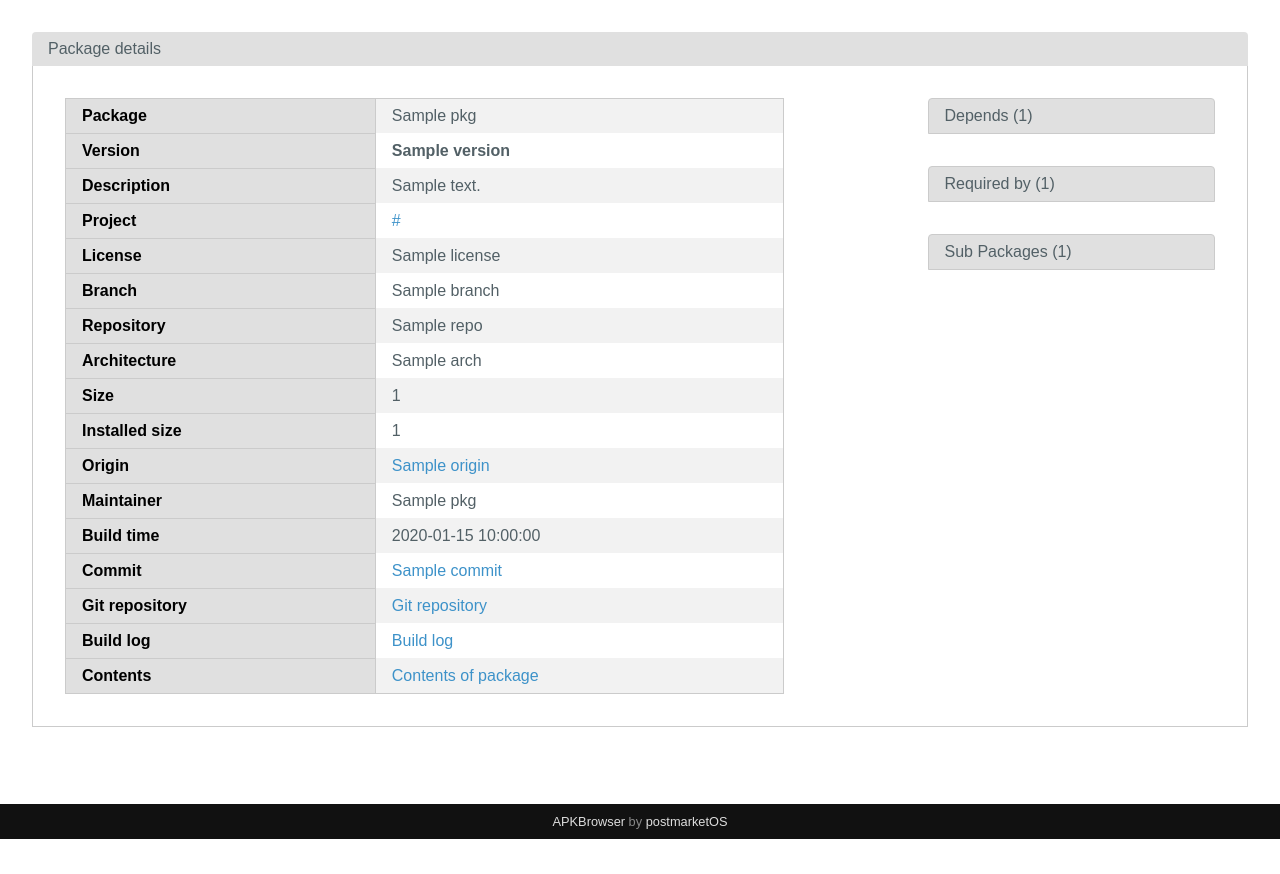
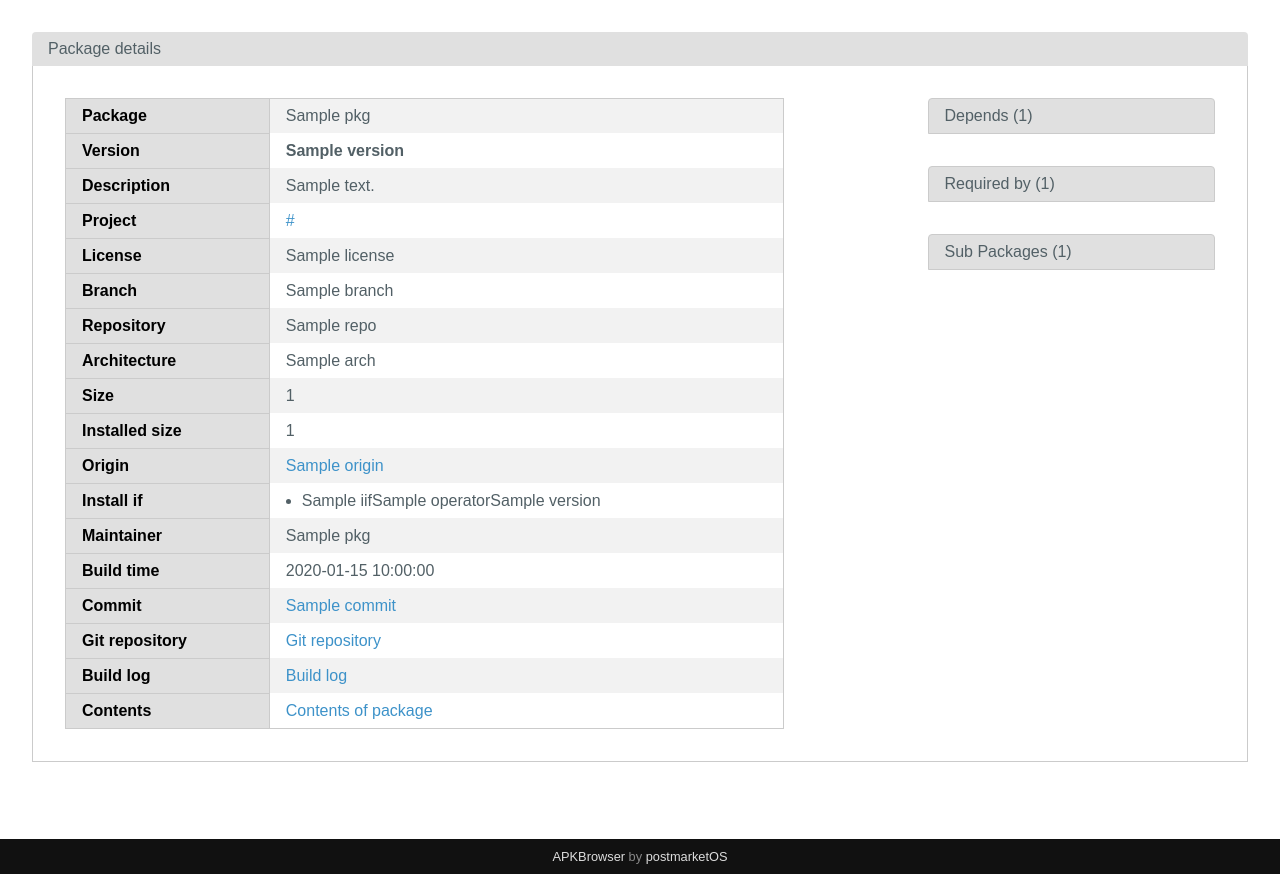
Before and after one commit to chimera-linux/apkbrowser, a Flask app: template templates/package.html in a window 1280 px wide. Shown: the part 169-1043 px from the top of the page. Before the commit the page ends 1008 px from the top, so only its background shows below. Run offline with Flask 2, Linux system fonts and the light colour scheme; the template is opened without the code that fills it: most values are stand-ins (such as "Sample title", 1, 10 or a date in 2020); grey boxes marked "Sample" are stand-in pictures.

Commit message:
Display install_if information if available

```diff
--- a/app.py
+++ b/app.py
@@ -232,6 +232,26 @@ def get_subpackages(branch, repo, package_id, arch):
     return result
 
 
+def get_install_if(branch, package_id):
+    db = getattr(g, '_db', None)
+    if db is None:
+        open_databases()
+        db = getattr(g, '_db', None)
+
+    sql = """
+        SELECT name, operator, version
+        FROM install_if
+        WHERE pid = ?
+    """
+
+    cur = db[branch].cursor()
+    cur.execute(sql, [package_id])
+
+    fields = [i[0] for i in cur.description]
+    result = [dict(zip(fields, row)) for row in cur.fetchall()]
+    return result
+
+
 def sizeof_fmt(num, suffix='B'):
     for unit in ['', 'Ki', 'Mi', 'Gi', 'Ti', 'Pi', 'Ei', 'Zi']:
         if abs(num) < 1024.0:
@@ -328,6 +348,7 @@ def package(branch, repo, arch, name):
     depends = get_depends(branch, package['id'], arch)
     required_by = get_required_by(branch, package['id'], arch)
     subpackages = get_subpackages(branch, repo, package['origin'], arch)
+    install_if = get_install_if(branch, package['id'])
 
     return render_template("package.html",
                            **get_settings(),
@@ -342,6 +363,7 @@ def package(branch, repo, arch, name):
                            required_by=required_by,
                            num_subpackages=len(subpackages),
                            subpackages=subpackages,
+                           install_if=install_if,
                            pkg=package)
 
 
--- a/static/css/style.css
+++ b/static/css/style.css
@@ -428,3 +428,9 @@ footer a {
     }
 
 }
+
+ul.compact {
+    padding: 0;
+    margin: 0;
+    margin-left: 16px;
+}
--- a/templates/package.html
+++ b/templates/package.html
@@ -67,6 +67,23 @@
                                         {{ pkg.origin }}
                                     </a></td>
                             </tr>
+                            {% if install_if %}
+                                <tr>
+                                    <th class="header">Install if</th>
+                                    <td>
+                                        <ul class="compact">
+                                            {% for iif in install_if %}
+                                                {% if iif.operator %}
+                                                    <li>{{ iif.name }}{{ iif.operator }}{{ iif.version }}</li>
+                                                {% else %}
+                                                    <li>{{ iif.name }}</li>
+                                                {% endif %}
+                                            {% endfor %}
+                                        </ul>
+                                    </td>
+                                </tr>
+
+                            {% endif %}
                             <tr>
                                 <th class="header">Maintainer</th>
                                 <td>{{ pkg.mname }}</td>
```
